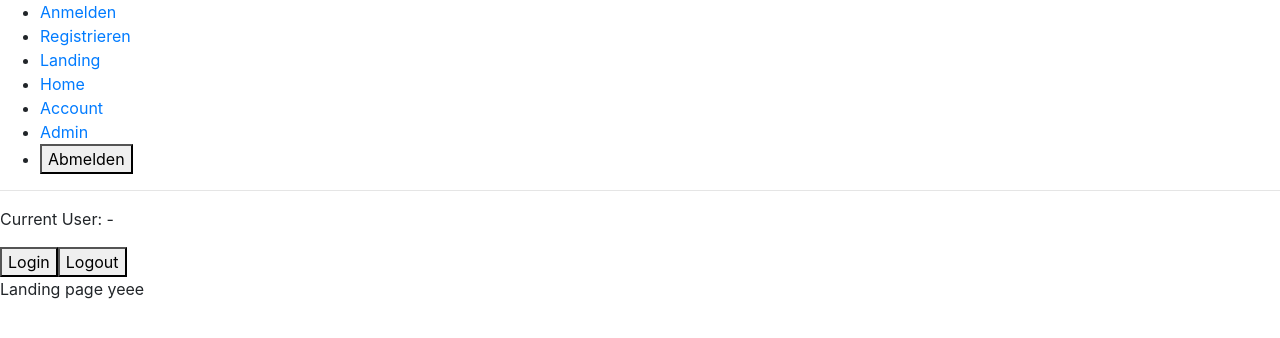
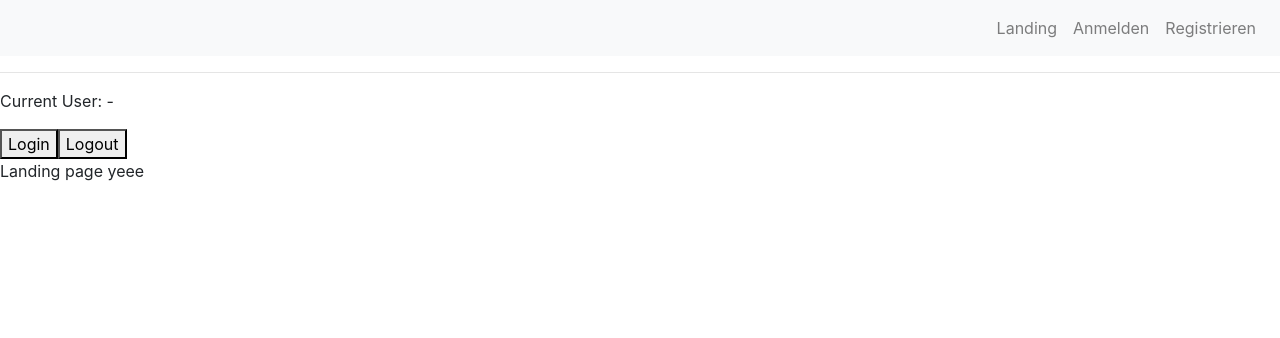
Before and after one commit to s7evinkelevra/woke-customer-timer, a React (Create React App) app: page / in a window 1280 px wide. Shown: the top 338 px of the page. Built offline with nearby package versions, Linux system fonts and the light colour scheme; no server answers.

Commit message:
conditional rendering for the navigation

```diff
--- a/src/components/Navigation.js
+++ b/src/components/Navigation.js
@@ -1,37 +1,38 @@
 import React from 'react';
-import { Link } from 'react-router-dom';
-import { signOut } from './Auth/helper';
 
 
+import { Link } from 'react-router-dom';
+import { signOut, useSession } from './Auth/helper';
+
 import * as ROUTES from '../config/routes';
+import { Nav, Navbar } from 'react-bootstrap';
 
 
-const Navigation = () => (
-  <div>
-    <ul>
-      <li>
-        <Link to={ROUTES.SIGN_IN}>Anmelden</Link>
-      </li>
-      <li>
-        <Link to={ROUTES.SIGN_UP}>Registrieren</Link>
-      </li>
-      <li>
-        <Link to={ROUTES.LANDING}>Landing</Link>
-      </li>
-      <li>
-        <Link to={ROUTES.HOME}>Home</Link>
-      </li>
-      <li>
-        <Link to={ROUTES.ACCOUNT}>Account</Link>
-      </li>
-      <li>
-        <Link to={ROUTES.ADMIN}>Admin</Link>
-      </li>
-      <li>
-        <button onClick={signOut}>Abmelden</button>
-      </li>
-    </ul>
-  </div>
-)
+const Navigation = () => {
+  const user = useSession();
+
+
+  const nonAuthLinks = <React.Fragment>
+    <Nav.Link as={Link} to={ROUTES.SIGN_IN}>Anmelden</Nav.Link>
+    <Nav.Link as={Link} to={ROUTES.SIGN_UP}>Registrieren</Nav.Link>
+  </React.Fragment>
+
+  const authLinks = <React.Fragment>
+    <Nav.Link as={Link} to={ROUTES.HOME}>Home</Nav.Link>
+    <Nav.Link as={Link} to={ROUTES.ACCOUNT}>Account</Nav.Link>
+    <Nav.Link as={Link} to={ROUTES.ADMIN}>Admin</Nav.Link>
+    <Nav.Link onClick={signOut}>Abmelden</Nav.Link>
+  </React.Fragment>
+
+  return(
+    <Navbar className="justify-content-end" bg="light" expand="lg">
+      <Nav>
+        <Nav.Link as={Link} to={ROUTES.LANDING}>Landing</Nav.Link>
+        {!user && nonAuthLinks}
+        {user && authLinks}
+      </Nav>
+    </Navbar>
+  )
+}
 
 export default Navigation;
```
